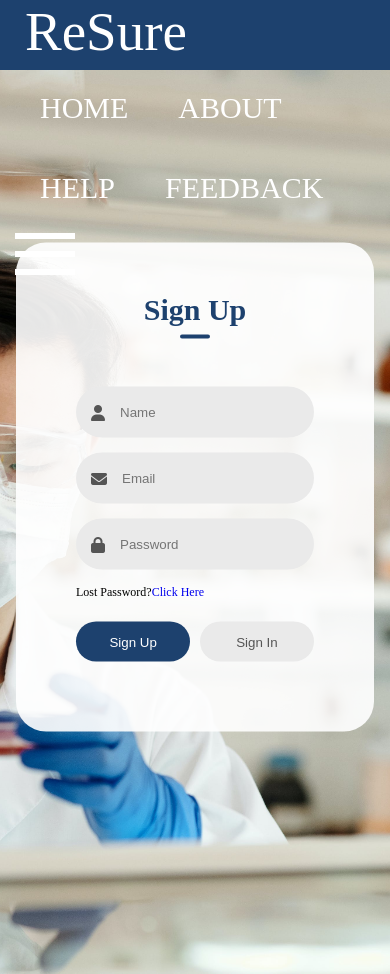
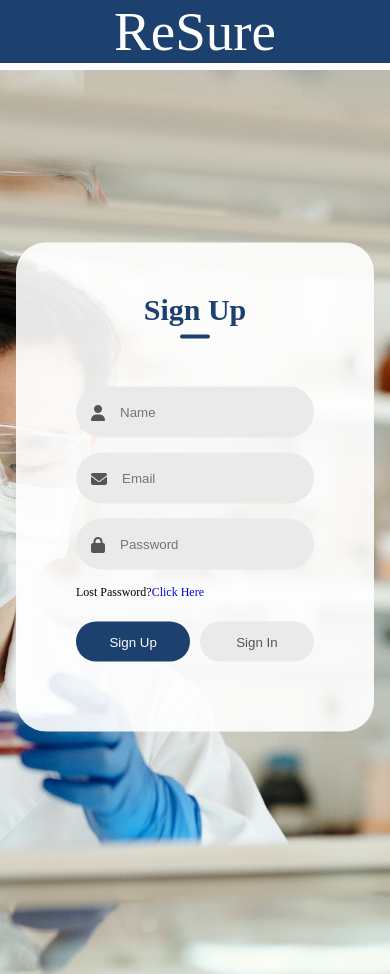
Before and after one commit to Sushantlale/pce_comp_web_programming_lab_SABAREENDH_RAJESH-1, a PHP site: page /login.html in a window 390 px wide. Run offline with PHP 8.4, Linux system fonts and the light colour scheme; some libraries are stand-ins or nearby versions.

Commit message:
half responsive

```diff
--- a/login.css
+++ b/login.css
@@ -201,6 +201,94 @@ form i {
     bottom: 0;
 }
 
+/* Add this code to your existing CSS */
+
+/* General styles for responsiveness */
+@media(max-width: 1171px) {
+    .navbar ul {
+        float: left;
+    }
+
+    .logo {
+        padding: 0 25px;
+    }
+
+    .navbar li {
+        margin-left: 0;
+        margin-top: 10px;
+        /* Adjust as needed */
+        text-align: center;
+    }
+
+    .navbar li a {
+        padding: 10px 25px;
+    }
+
+    .hamburger-label {
+        margin-top: 0;
+        margin-right: 20px;
+        /* Adjust as needed */
+    }
+}
+
+/* Mobile responsiveness */
+@media(max-width: 768px) {
+    .navbar {
+        height: auto;
+    }
+
+    .navbar ul {
+        width: 100%;
+        text-align: center;
+        padding-top: 20px;
+        display: none;
+        position: absolute;
+        top: 70px;
+        left: 0;
+        background-color: rgb(29, 65, 110);
+        z-index: 999;
+    }
+
+    .navbar li {
+        float: none;
+        display: block;
+        margin: 10px 0;
+    }
+
+    .navbar li a {
+        padding: 10px 0;
+        display: block;
+        border-bottom: 1px solid rgba(255, 255, 255, 0.2);
+    }
+
+    .navbar li:last-child a {
+        border-bottom: none;
+    }
+
+    .navbar .label-check:checked + .hamburger-label ~ ul {
+        display: block;
+    }
+
+    .logo {
+        padding: 20px;
+        float: none;
+        display: block;
+        text-align: center;
+        width: 100%;
+    }
+
+    .hamburger-label {
+        display: block;
+        position: absolute;
+        top: 20px;
+        right: 20px;
+        z-index: 1001;
+    }
+
+    .hamburger-label div {
+        background-color: white;
+    }
+}
 
 @media (max-width: 1171px) {
     .navbar ul {
@@ -228,3 +316,99 @@ form i {
         /* Adjust as needed */
     }
 }
+
+/* Add this CSS to your existing stylesheet */
+
+.home-menu {
+    display: none;
+    position: absolute;
+    top: 70px;
+    left: 0;
+    background-color: rgb(29, 65, 110);
+    width: 100%;
+    text-align: center;
+}
+
+.home-menu li {
+    display: block;
+    margin: 10px 0;
+}
+
+.home-menu li a {
+    color: white;
+    font-size: 30px;
+    text-decoration: none;
+    padding: 10px 0;
+    display: block;
+}
+
+.hamburger-label {
+    width: 70px;
+    height: 58px;
+    display: none; /* Initially hidden */
+    cursor: pointer;
+    float: right;
+    line-height: 3px;
+    margin-top: 12px;
+    position: relative; /* Adjusted position */
+}
+
+.hamburger-label div {
+    width: 60px;
+    height: 6px;
+    background-color: #fff;
+    position: absolute;
+    line-height: 4px;
+}
+
+.line1 {
+    transition: all .3s;
+}
+
+.line2 {
+    margin: 18px 0 0 0;
+    transition: 0.3s;
+}
+
+.line3 {
+    margin: 36px 0 0 0;
+    transition: 0.3s;
+}
+
+#label-check:checked + .hamburger-label .line1 {
+    transform: rotate(45deg) scaleX(.55) translate(29px, -4.5px);
+    border-radius: 50px 50px 50px 0px;
+}
+
+#label-check:checked + .hamburger-label .line3 {
+    transform: rotate(-45deg) scaleX(.55) translate(29px, 4.5px);
+    border-radius: 0px 50px 50px 50px;
+}
+
+#label-check:checked + .hamburger-label .line2 {
+    border-top-left-radius: 50px;
+    border-bottom-left-radius: 50px;
+    width: 48px;
+}
+
+#label-check:checked ~ .home-menu {
+    display: block;
+}
+
+@media (max-width: 1171px) {
+    .main-menu {
+        display: none;
+    }
+
+    .hamburger-label {
+        display: block; /* Display when screen is smaller than 1171px */
+        position: absolute;
+        top: 20px;
+        right: 20px;
+        z-index: 1001;
+    }
+
+    .home-menu {
+        display: none; /* Hide initially */
+    }
+}
--- a/login.html
+++ b/login.html
@@ -28,6 +28,12 @@
                     <div class="line3"></div>
                     <label></label>
                 </label>
+                <ul class="home-menu">
+                    <li><a href="#">HOME</a></li>
+                    <li><a href="#">ABOUT</a></li>
+                    <li><a href="#">HELP</a></li>
+                    <li><a href="#">FEEDBACK</a></li>
+                </ul>
             </li>
         </ul>
     </nav>
```
